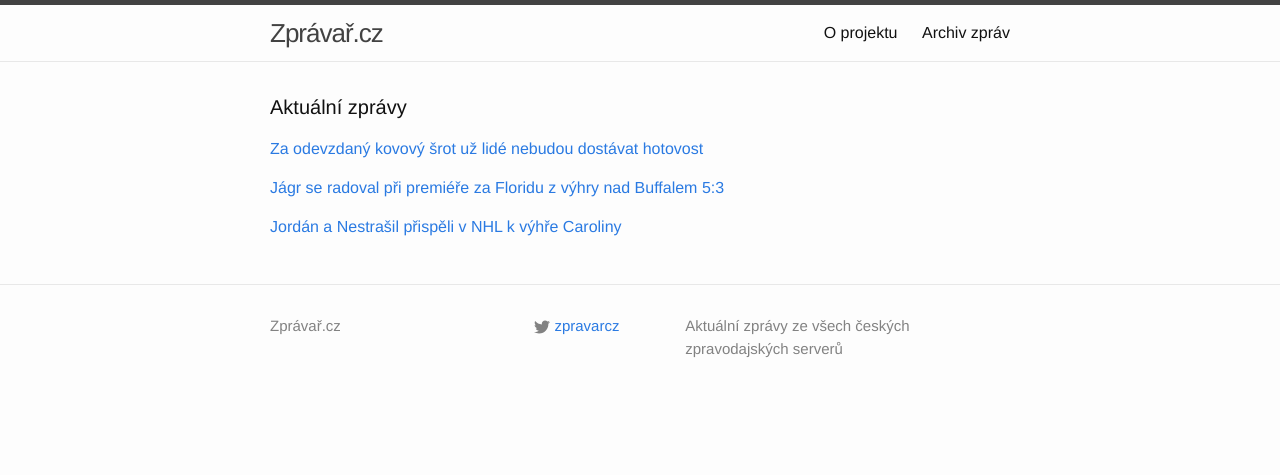
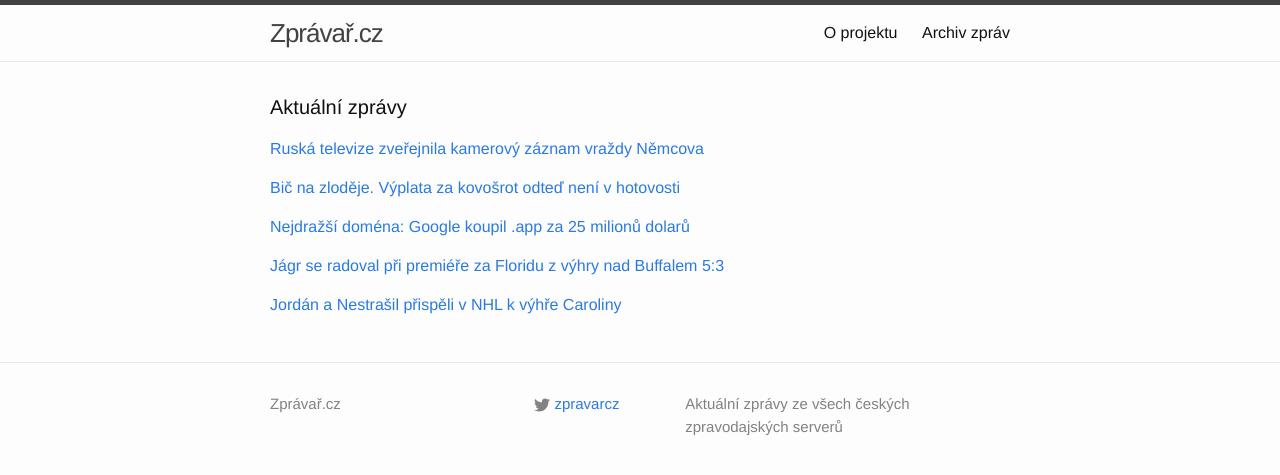
Before and after one commit to adliska/zpravar, a Jekyll site: the page built from index.html, in a window 1280 px wide. Shown: the top 475 px of the page. Built offline with Jekyll 4.4.1, drawn with Linux system fonts in a browser that asks for light colours.

Commit message:
zpravar news update

```diff
--- a/index.html
+++ b/index.html
@@ -5,23 +5,40 @@ layout: default
 <div class="home">
     <h1 class="page-heading">Aktuální zprávy</h1>
 
-<p><a href="javascript:;" onclick="toggle_visibility('zpravy0')">Za odevzdaný kovový šrot už lidé nebudou dostávat hotovost</a></p>
+<p><a href="javascript:;" onclick="toggle_visibility('zpravy0')">Ruská televize zveřejnila kamerový záznam vraždy Němcova</a></p>
 <div id="zpravy0" style="display:none">
 <ul>
+<li><a href=http://www.novinky.cz/zahranicni/evropa/362966-ruska-televize-zverejnila-kamerovy-zaznam-vrazdy-nemcova.html>Ruská televize zveřejnila kamerový záznam vraždy Němcova - www.novinky.cz</a></li>
+<li><a href=http://zpravy.idnes.cz/nemcov-vrazda-moskva-putin-kamery-d5f-/zahranicni.aspx?c=A150301_081337_zahranicni_hv>Vrah nestřílel z vozu, naznačují záběry z místa střelby na Němcova - zpravy.idnes.cz</a></li>
+<li><a href=http://www.lidovky.cz/ruska-televize-zverejnila-kamerovy-zaznam-nemcovy-vrazdy-pa9-/zpravy-svet.aspx?c=A150301_081212_ln_zahranici_rof>Ruská televize zveřejnila kamerový záznam Němcovy vraždy   - www.lidovky.cz</a></li>
+<li><a href=http://zpravy.aktualne.cz/zahranici/zverejnen-zaznam-nemcovovy-vrazdy-strelbu-zakryva-pluh/r~d6a569fcbfe011e49bec0025900fea04/>Zveřejněn záznam Němcovovy vraždy. Střelbu zakrývá pluh - zpravy.aktualne.cz</a></li>
+<li><a href=http://www.ceskenoviny.cz/zpravy/zpravy/ruska-televize-zverejnila-kamerovy-zaznam-nemcovovy-vrazdy/1187168>Ruská televize zveřejnila kamerový záznam Němcovovy vraždy - www.ceskenoviny.cz</a></li>
+</ul>
+</div><p><a href="javascript:;" onclick="toggle_visibility('zpravy1')">Bič na zloděje. Výplata za kovošrot odteď není v hotovosti</a></p>
+<div id="zpravy1" style="display:none">
+<ul>
+<li><a href=http://www.tyden.cz/rubriky/byznys/cesko/bic-na-zlodeje-vyplata-za-kovosrot-odted-neni-v-hotovosti_334842.html>Bič na zloděje. Výplata za kovošrot odteď není v hotovosti - www.tyden.cz</a></li>
 <li><a href=http://www.ceskenoviny.cz/zpravy/zpravy/za-odevzdany-kovovy-srot-uz-lide-nebudou-dostavat-hotovost/1187160>Za odevzdaný kovový šrot už lidé nebudou dostávat hotovost - www.ceskenoviny.cz</a></li>
 <li><a href=http://www.tyden.cz/rubriky/domaci/bic-na-zlodeje-vyplata-za-kovosrot-odted-neni-v-hotovosti_334842.html>Bič na zloděje. Výplata za kovošrot odteď není v hotovosti - www.tyden.cz</a></li>
 <li><a href=http://ekonomika.idnes.cz/sberny-srot-kov-hotovost-0ym-/ekonomika.aspx?c=A150301_071915_ekonomika_hv>Sběrny už nesmí vykupovat kov za hotové, začala platit nová vyhláška - ekonomika.idnes.cz</a></li>
 <li><a href=http://www.rozhlas.cz/_zprava/zacina-platit-vyhlaska-ktera-sbernam-zakazuje-vykupovat-kovy-za-hotove--1461174>Začíná platit vyhláška, která sběrnám zakazuje výkupovat kovy za hotové - www.rozhlas.cz</a></li>
 </ul>
-</div><p><a href="javascript:;" onclick="toggle_visibility('zpravy1')">Jágr se radoval při premiéře za Floridu z výhry nad Buffalem 5:3</a></p>
-<div id="zpravy1" style="display:none">
+</div><p><a href="javascript:;" onclick="toggle_visibility('zpravy2')">Nejdražší doména: Google koupil .app za 25 milionů dolarů</a></p>
+<div id="zpravy2" style="display:none">
+<ul>
+<li><a href=http://e-svet.e15.cz/it-byznys/nejdrazsi-domena-google-koupil-app-za-25-milionu-dolaru-1167635>Nejdražší doména: Google koupil .app za 25 milionů dolarů - e-svet.e15.cz</a></li>
+<li><a href=http://www.financninoviny.cz/zpravodajstvi/zpravy/google-koupil-internetovou-domenu-app-za-25-milionu-dolaru/1187149>Google koupil internetovou doménu .app za 25 milionů dolarů - www.financninoviny.cz</a></li>
+<li><a href=http://www.denik.cz/ekonomika/google-koupil-internetovou-domenu-app-za-25-milionu-dolaru-20150301.html>Google koupil internetovou doménu .app za 25 milionů dolarů - www.denik.cz</a></li>
+</ul>
+</div><p><a href="javascript:;" onclick="toggle_visibility('zpravy3')">Jágr se radoval při premiéře za Floridu z výhry nad Buffalem 5:3</a></p>
+<div id="zpravy3" style="display:none">
 <ul>
 <li><a href=http://www.sportovninoviny.cz/zpravy/jagr-se-radoval-pri-premiere-za-floridu-z-vyhry-nad-buffalem-5-3/1187143>Jágr se radoval při premiéře za Floridu z výhry nad Buffalem 5:3 - www.sportovninoviny.cz</a></li>
 <li><a href=http://www.tyden.cz/rubriky/sport/hokej/nhl/jagrova-premiera-floride-pomohl-k-vitezstvi-sam-nebodoval_334838.html>Jágrova premiéra: Floridě pomohl k vítězství, sám nebodoval - www.tyden.cz</a></li>
 <li><a href=http://www.rozhlas.cz/_zprava/jagr-zazil-v-dresu-floridy-viteznou-premieru-bodove-se-vsak-neprosadil--1461163>Jágr zažil v dresu Floridy vítěznou premiéru, bodově se však neprosadil - www.rozhlas.cz</a></li>
 </ul>
-</div><p><a href="javascript:;" onclick="toggle_visibility('zpravy2')">Jordán a Nestrašil přispěli v NHL k výhře Caroliny</a></p>
-<div id="zpravy2" style="display:none">
+</div><p><a href="javascript:;" onclick="toggle_visibility('zpravy4')">Jordán a Nestrašil přispěli v NHL k výhře Caroliny</a></p>
+<div id="zpravy4" style="display:none">
 <ul>
 <li><a href=http://www.sportovninoviny.cz/zpravy/jordan-a-nestrasil-prispeli-v-nhl-k-vyhre-caroliny/1187166>Jordán a Nestrašil přispěli v NHL k výhře Caroliny - www.sportovninoviny.cz</a></li>
 <li><a href=http://www.denik.cz/hokej/jordan-a-nestrasil-prispeli-v-nhl-k-vyhre-caroliny-20150301.html>Jordán a Nestrašil přispěli výhře Caroliny na ledě favorizovaných Islanders - www.denik.cz</a></li>
```
